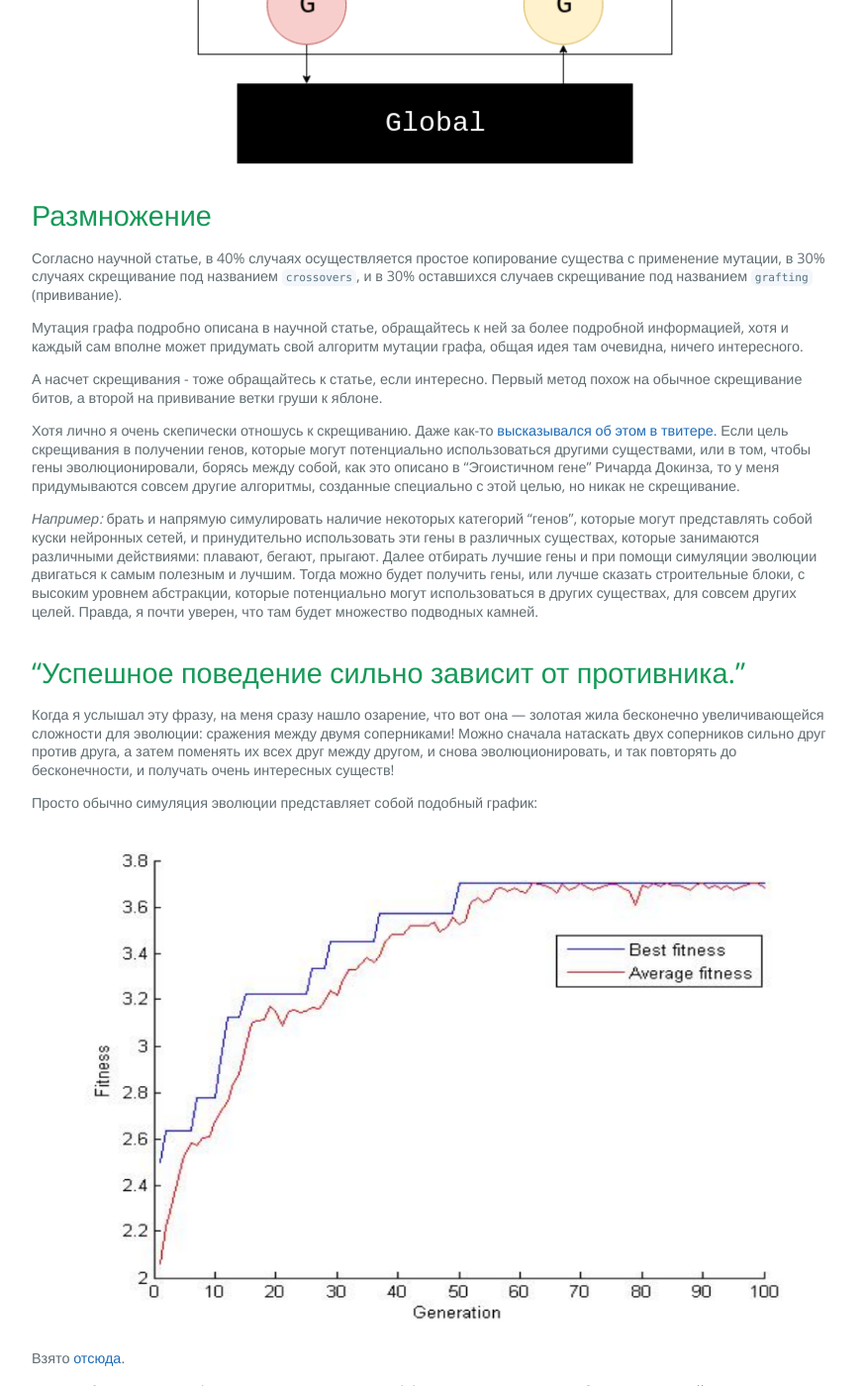
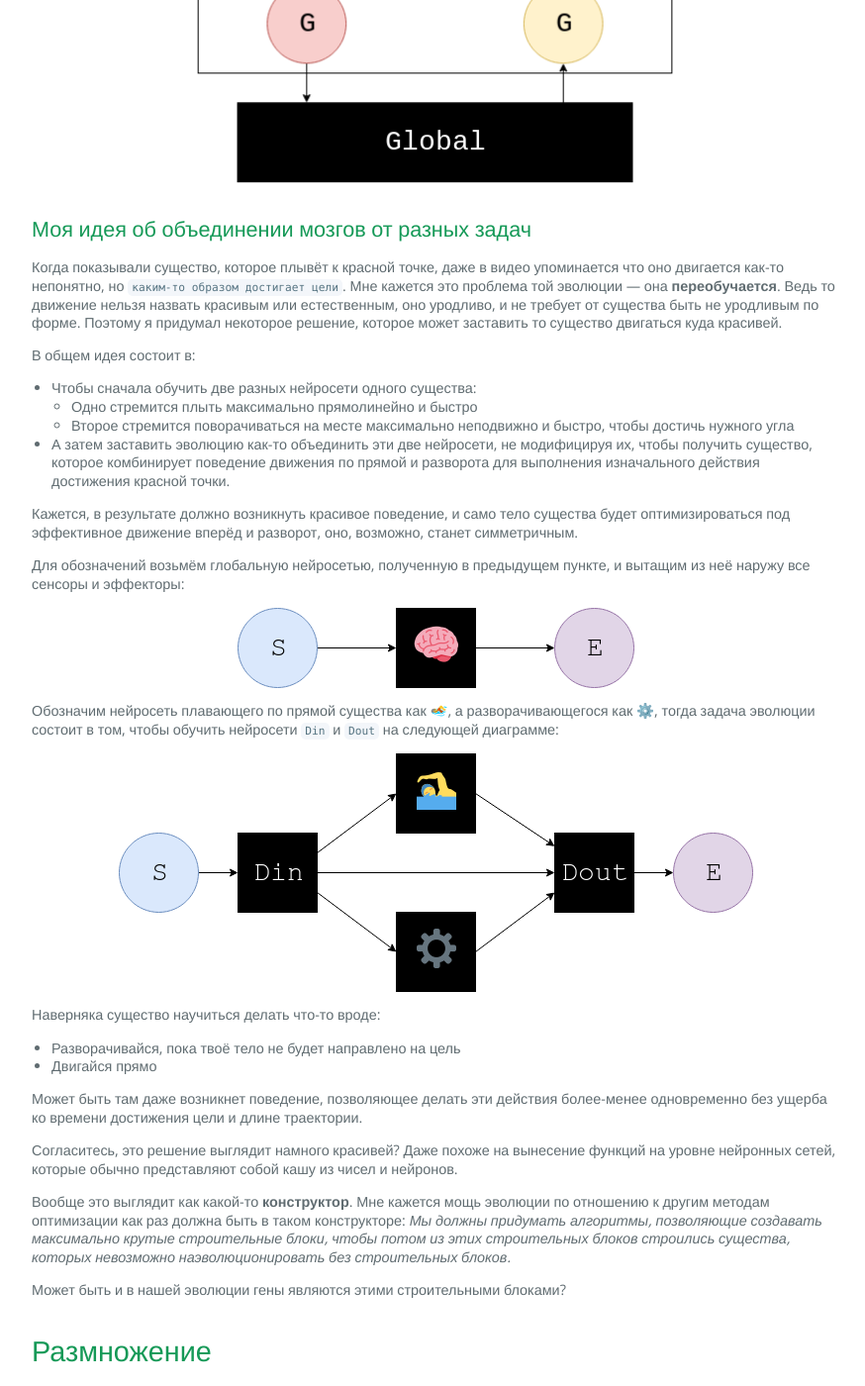
Before and after one commit to optozorax/blog_old, a Jekyll site: the page built from _posts/2019-09-09-evolution-video-1994.markdown, in a window 1280 px wide and 1400 px high, scrolled down 10517 px. Shown: the whole window at 99% size, without its empty margins (200-1074 px from the left). Built offline with Jekyll 4.4.1, drawn with Linux system fonts in a browser that asks for light colours; comment, search, counter and statistics services are not loaded; some of the changed text lies outside the part shown.

Commit message:
Добавил про объединение мозгов

```diff
--- a/_posts/2019-09-09-evolution-video-1994.markdown
+++ b/_posts/2019-09-09-evolution-video-1994.markdown
@@ -221,6 +221,38 @@
 
 ![](/assets/evolution-1994/Global.png)
 
+## Моя идея об объединении мозгов от разных задач
+
+Когда показывали существо, которое плывёт к красной точке, даже в видео упоминается что оно двигается как-то непонятно, но `каким-то образом достигает цели`. Мне кажется это проблема той эволюции --- она **переобучается**. Ведь то движение нельзя назвать красивым или естественным, оно уродливо, и не требует от существа быть не уродливым по форме. Поэтому я придумал некоторое решение, которое может заставить то существо двигаться куда красивей.
+
+В общем идея состоит в:
+* Чтобы сначала обучить две разных нейросети одного существа:
+	* Одно стремится плыть максимально прямолинейно и быстро
+	* Второе стремится поворачиваться на месте максимально неподвижно и быстро, чтобы достичь нужного угла
+* А затем заставить эволюцию как-то объединить эти две нейросети, не модифицируя их, чтобы получить существо, которое комбинирует поведение движения по прямой и разворота для выполнения изначального действия достижения красной точки.
+
+Кажется, в результате должно возникнуть красивое поведение, и само тело существа будет оптимизироваться под эффективное движение вперёд и разворот, оно, возможно, станет симметричным.
+
+Для обозначений возьмём глобальную нейросетью, полученную в предыдущем пункте, и вытащим из неё наружу все сенсоры и эффекторы:
+
+![](/assets/evolution-1994/global_brain.png)
+
+Обозначим нейросеть плавающего по прямой существа как 🏊, а разворачивающегося как ⚙️, тогда задача эволюции состоит в том, чтобы обучить нейросети `Din` и `Dout` на следующей диаграмме:
+
+![](/assets/evolution-1994/combined_brain.png)
+
+Наверняка существо научиться делать что-то вроде:
+* Разворачивайся, пока твоё тело не будет направлено на цель
+* Двигайся прямо
+
+Может быть там даже возникнет поведение, позволяющее делать эти действия более-менее одновременно без ущерба ко времени достижения цели и длине траектории.
+
+Согласитесь, это решение выглядит намного красивей? Даже похоже на вынесение функций на уровне нейронных сетей, которые обычно представляют собой кашу из чисел и нейронов.
+
+Вообще это выглядит как какой-то **конструктор**. Мне кажется мощь эволюции по отношению к другим методам оптимизации как раз должна быть в таком конструкторе: *Мы должны придумать алгоритмы, позволяющие создавать максимально крутые строительные блоки, чтобы потом из этих строительных блоков строились существа, которых невозможно наэволюционировать без строительных блоков.*
+
+Может быть и в нашей эволюции гены являются этими строительными блоками?
+
 # Размножение
 
 Согласно научной статье, в 40% случаях осуществляется простое копирование существа с применение мутации, в 30% случаях скрещивание под названием `crossovers`, и в 30% оставшихся случаев скрещивание под названием `grafting` (прививание).
```
Also changed, not shown: assets/evolution-1994/combined_brain.png (added), assets/evolution-1994/global_brain.png (added), 2 other files.
